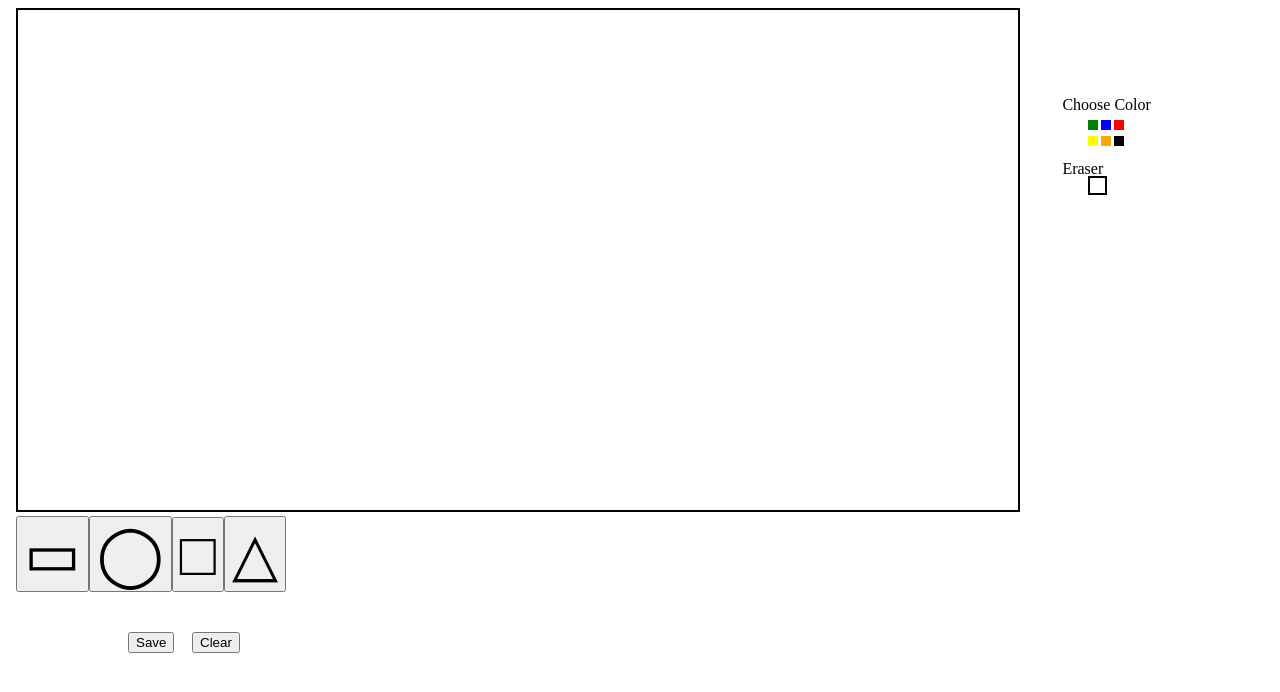
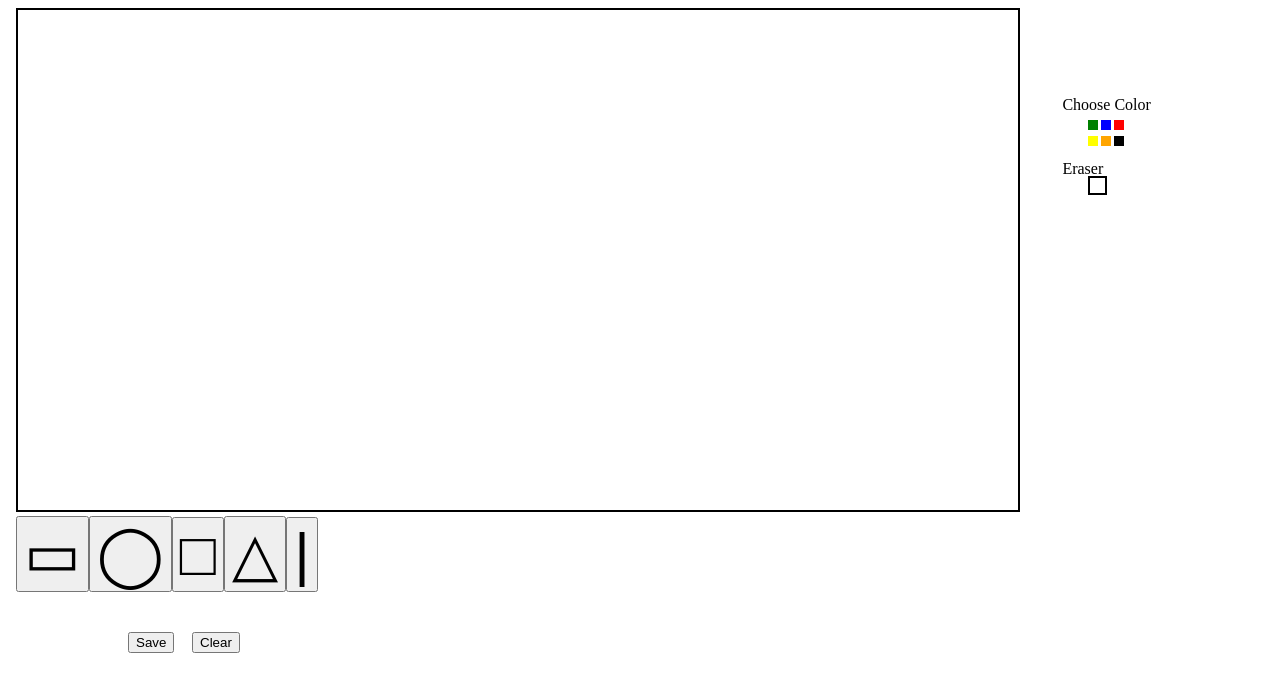
Before and after one commit to 11Norah/Web_Based-Drawing_Program, an Angular app: page / in a window 1280 px wide. Shown: the top 692 px of the page. Built offline with nearby package versions, Linux system fonts and the light colour scheme.

Commit message:
Update app.component.html

```diff
--- a/src/app/app.component.html
+++ b/src/app/app.component.html
@@ -19,7 +19,8 @@
       <div > <button  (click)="rectangle()"><span style='font-size:60px;'>&#9645;</span></button>
            <button  onclick="circle()"><span style='font-size:60px;'>&#9711;</span></button>
         <button  (click)="square()"><span style='font-size:60px;'>&#9633;</span></button>
-        <button  onclick="triangle()"><span style='font-size:60px;'>&#9651;</span></button></div>
+        <button  onclick="triangle()"><span style='font-size:60px;'>&#9651;</span></button>
+       <button  (click)="line()"><span style='font-size:60px;'>&#x7C;</span></button></div>
       <div style="position:absolute;top:22%;left:85%;width:15px;height:15px;background:white;border:2px solid;" id="white" onclick="color(this)"></div>
       <img style="position:absolute;top:10%;left:52%;" style="display:none;">
       <button value="save"  size="35" onclick="save()" style="position:absolute;top:79%;left:10%;">Save</button>
```
